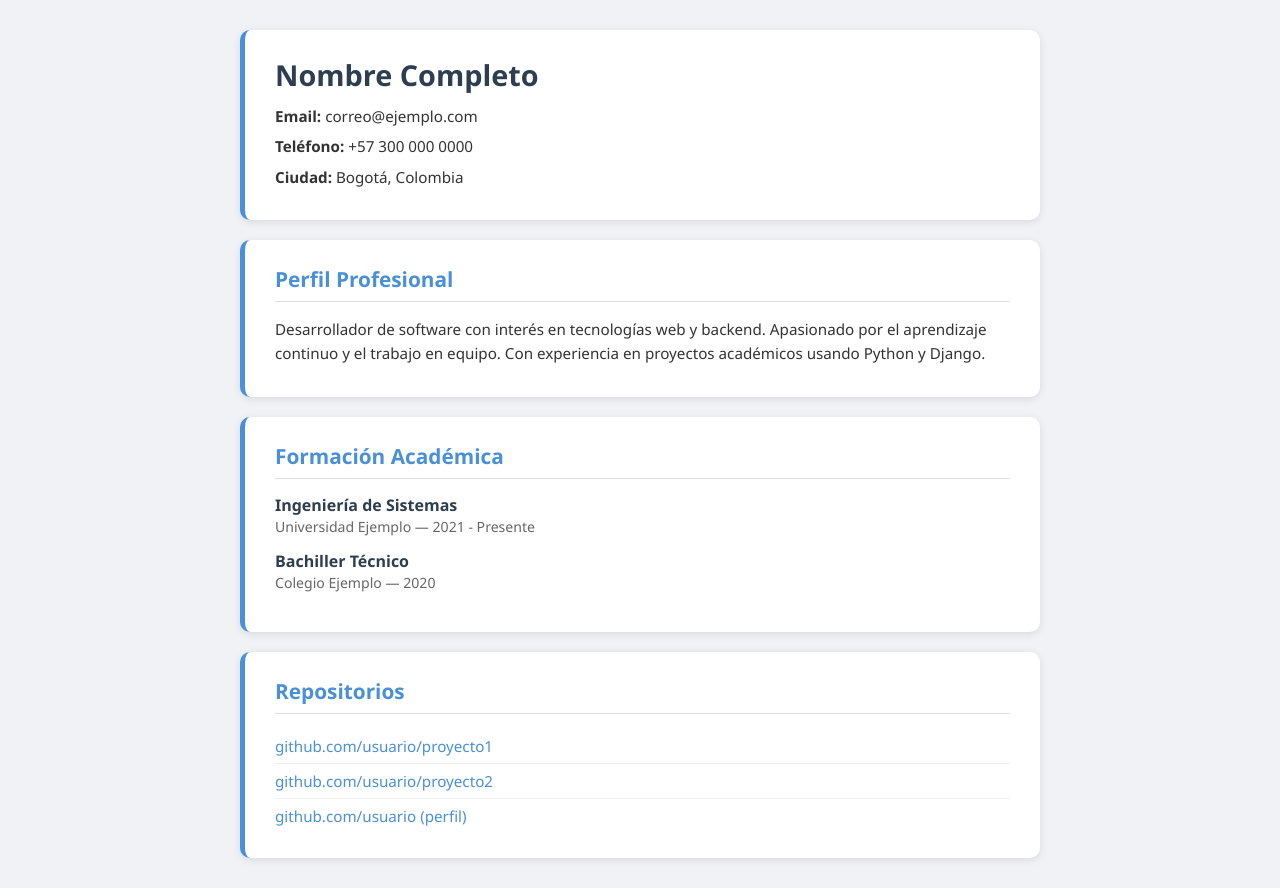
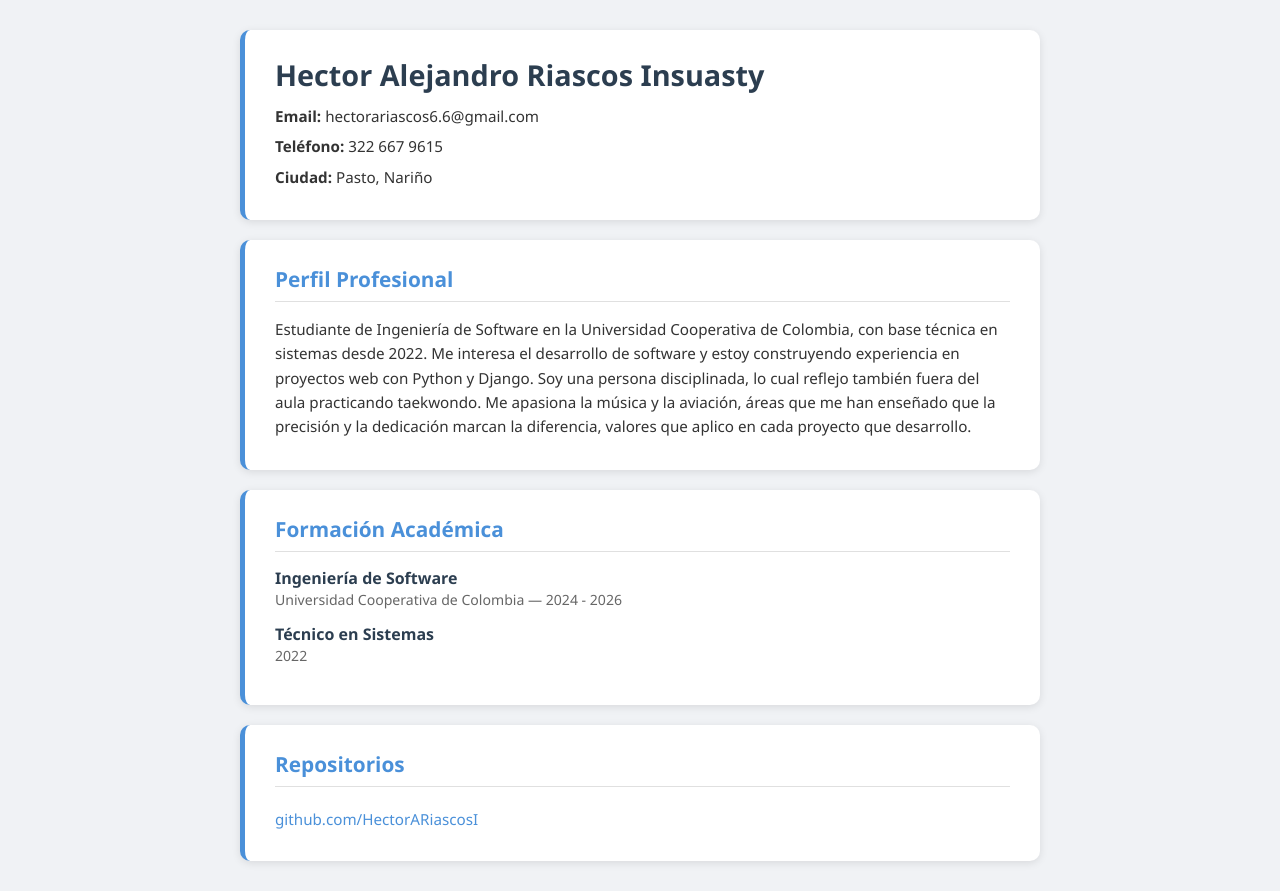
Before and after one commit to StevenInsuasti/TrabajoDjango, a Django app: page /dev3/ in a window 1280 px wide. Run offline with Django 5.2, Linux system fonts and the light colour scheme.

Commit message:
actualice el HTML con mis datos personales reales, mi perfil profesional, formacion y mi github

```diff
--- a/dev3/templates/dev3/hoja_vida.html
+++ b/dev3/templates/dev3/hoja_vida.html
@@ -4,7 +4,7 @@
 <head>
     <meta charset="UTF-8">
     <meta name="viewport" content="width=device-width, initial-scale=1.0">
-    <title>Hoja de Vida - Dev3</title>
+    <title>Hoja de Vida - Hector Riascos</title>
     <link rel="stylesheet" href="{% static 'dev3/style.css' %}">
 </head>
 <body>
@@ -12,19 +12,23 @@
 
         <!-- Datos personales -->
         <div class="card" id="datos-personales">
-            <h1>Nombre Completo</h1>
-            <p><strong>Email:</strong> correo@ejemplo.com</p>
-            <p><strong>Teléfono:</strong> +57 300 000 0000</p>
-            <p><strong>Ciudad:</strong> Bogotá, Colombia</p>
+            <h1>Hector Alejandro Riascos Insuasty</h1>
+            <p><strong>Email:</strong> hectorariascos6.6@gmail.com</p>
+            <p><strong>Teléfono:</strong> 322 667 9615</p>
+            <p><strong>Ciudad:</strong> Pasto, Nariño</p>
         </div>
 
         <!-- Perfil profesional -->
         <div class="card" id="perfil">
             <h2>Perfil Profesional</h2>
             <p>
-                Desarrollador de software con interés en tecnologías web y backend.
-                Apasionado por el aprendizaje continuo y el trabajo en equipo.
-                Con experiencia en proyectos académicos usando Python y Django.
+                Estudiante de Ingeniería de Software en la Universidad Cooperativa de Colombia,
+                con base técnica en sistemas desde 2022. Me interesa el desarrollo de software
+                y estoy construyendo experiencia en proyectos web con Python y Django.
+                Soy una persona disciplinada, lo cual reflejo también fuera del aula practicando
+                taekwondo. Me apasiona la música y la aviación, áreas que me han enseñado que
+                la precisión y la dedicación marcan la diferencia, valores que aplico en cada
+                proyecto que desarrollo.
             </p>
         </div>
 
@@ -32,12 +36,12 @@
         <div class="card" id="formacion">
             <h2>Formación Académica</h2>
             <div class="item">
-                <h3>Ingeniería de Sistemas</h3>
-                <p>Universidad Ejemplo &mdash; 2021 - Presente</p>
+                <h3>Ingeniería de Software</h3>
+                <p>Universidad Cooperativa de Colombia &mdash; 2024 - 2026</p>
             </div>
             <div class="item">
-                <h3>Bachiller Técnico</h3>
-                <p>Colegio Ejemplo &mdash; 2020</p>
+                <h3>Técnico en Sistemas</h3>
+                <p>2022</p>
             </div>
         </div>
 
@@ -46,18 +50,8 @@
             <h2>Repositorios</h2>
             <ul>
                 <li>
-                    <a href="https://github.com/usuario/proyecto1" target="_blank">
-                        github.com/usuario/proyecto1
-                    </a>
-                </li>
-                <li>
-                    <a href="https://github.com/usuario/proyecto2" target="_blank">
-                        github.com/usuario/proyecto2
-                    </a>
-                </li>
-                <li>
-                    <a href="https://github.com/usuario" target="_blank">
-                        github.com/usuario (perfil)
+                    <a href="https://github.com/HectorARiascosI" target="_blank">
+                        github.com/HectorARiascosI
                     </a>
                 </li>
             </ul>
```
